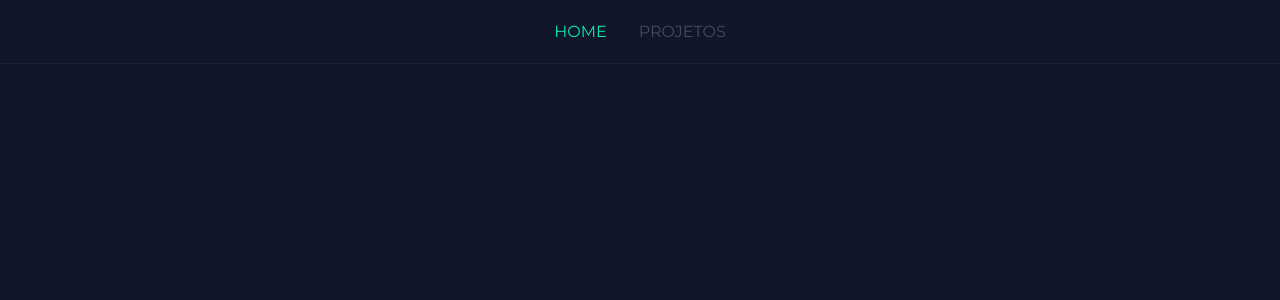
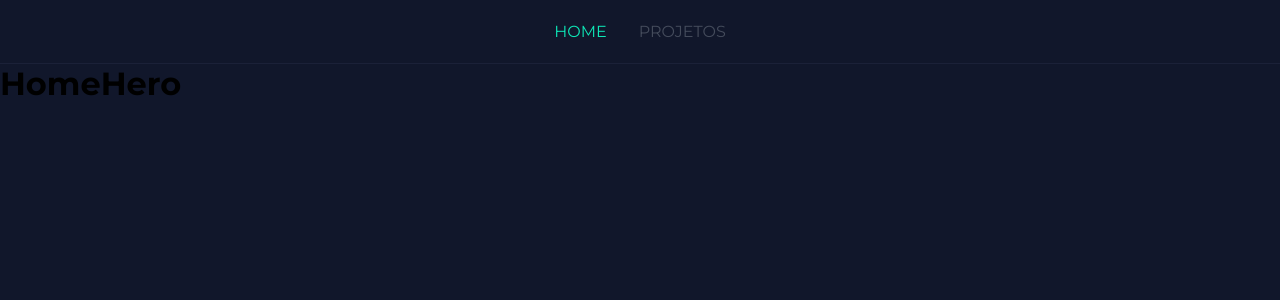
Before and after one commit to Yuri-Rangel-Rabelo-Palheta/meuportfolio, a Next.js app: page / in a window 1280 px wide. Shown: the top 300 px of the page. Built offline with nearby package versions, Linux system fonts and the light colour scheme.

Commit message:
homehero

```diff
--- /dev/null
+++ b/src/components/HomeHero/index.tsx
@@ -0,0 +1,14 @@
+import { Container } from './styles';
+
+
+
+function HomeHero() {
+  return (
+    <Container>
+      <h1>HomeHero</h1>
+
+    </Container>
+  );
+};
+
+export default HomeHero;
--- /dev/null
+++ b/src/components/HomeHero/styles.ts
@@ -0,0 +1,5 @@
+import styled from 'styled-components';
+
+export const Container = styled.div`
+
+`;
--- a/src/pages/index.tsx
+++ b/src/pages/index.tsx
@@ -1,11 +1,23 @@
 import { Head } from "next/document";
 import Header from "../components/Header";
+import HomeHero from "../components/HomeHero";
+import { HomeContainer } from "../styles/HomeStyles";
+
 
 export default function Home() {
   return (
+    <homecontainer>
+
+      <Header />
+
+      <main classname= "container">
+        <HomeHero />
+
+      </main>
+
+    </homecontainer>
 
 
-    <Header />
 
 
 
--- /dev/null
+++ b/src/styles/HomeStyles.ts
@@ -0,0 +1,14 @@
+import styled from "styled-components";
+
+export const HomeContainer = styled.div`
+    display: flex;
+    flex-direction: column;
+    width: 100%;
+    height: 100%;
+
+    > main {
+        display: flex;
+        flex-direction: column;
+        gap : 8rem;
+    }
+    `;
```
Also changed, not shown: package.json (+20 -38 lines), 1 other file (tests, documents, lock files or other folders).
